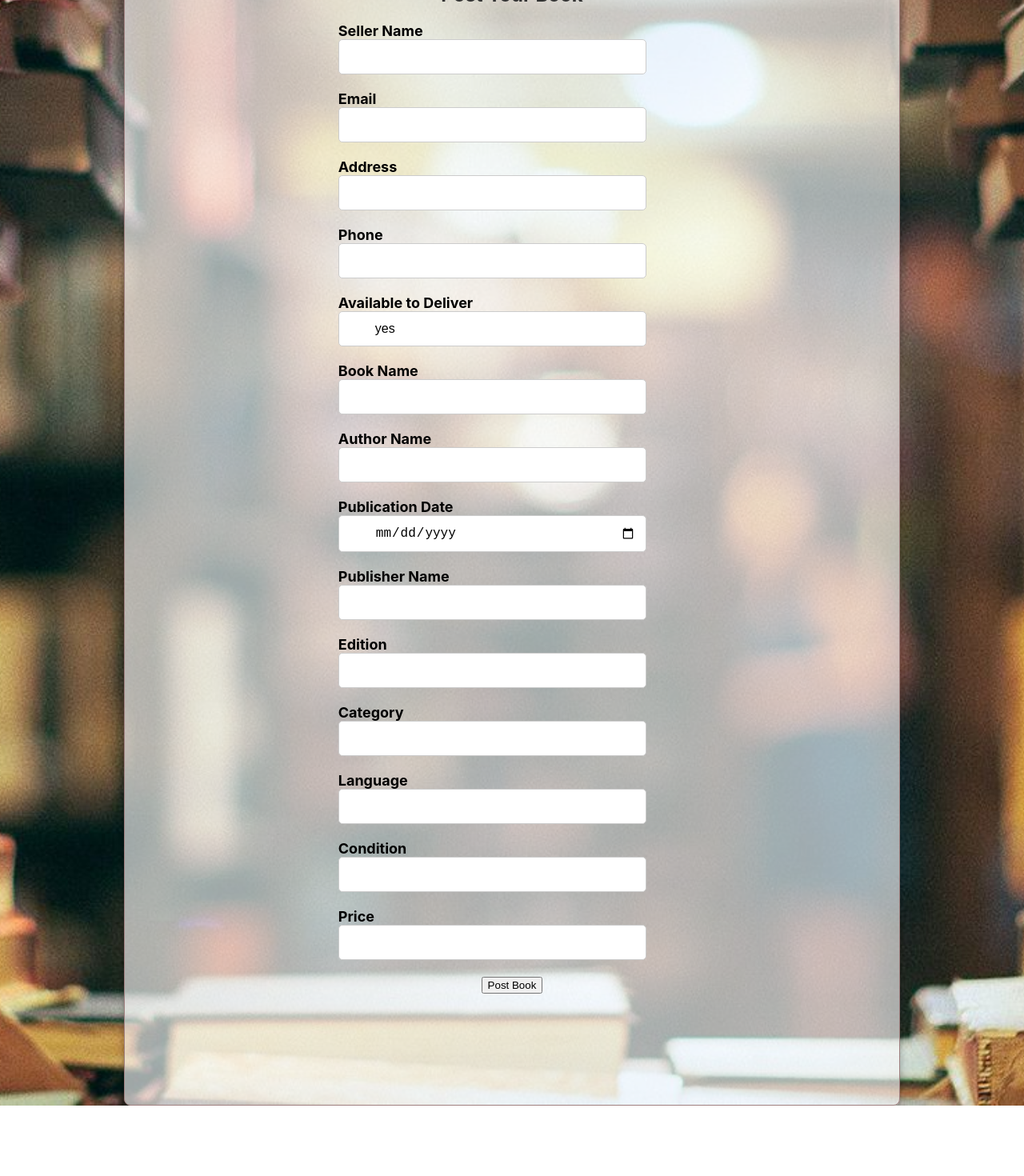
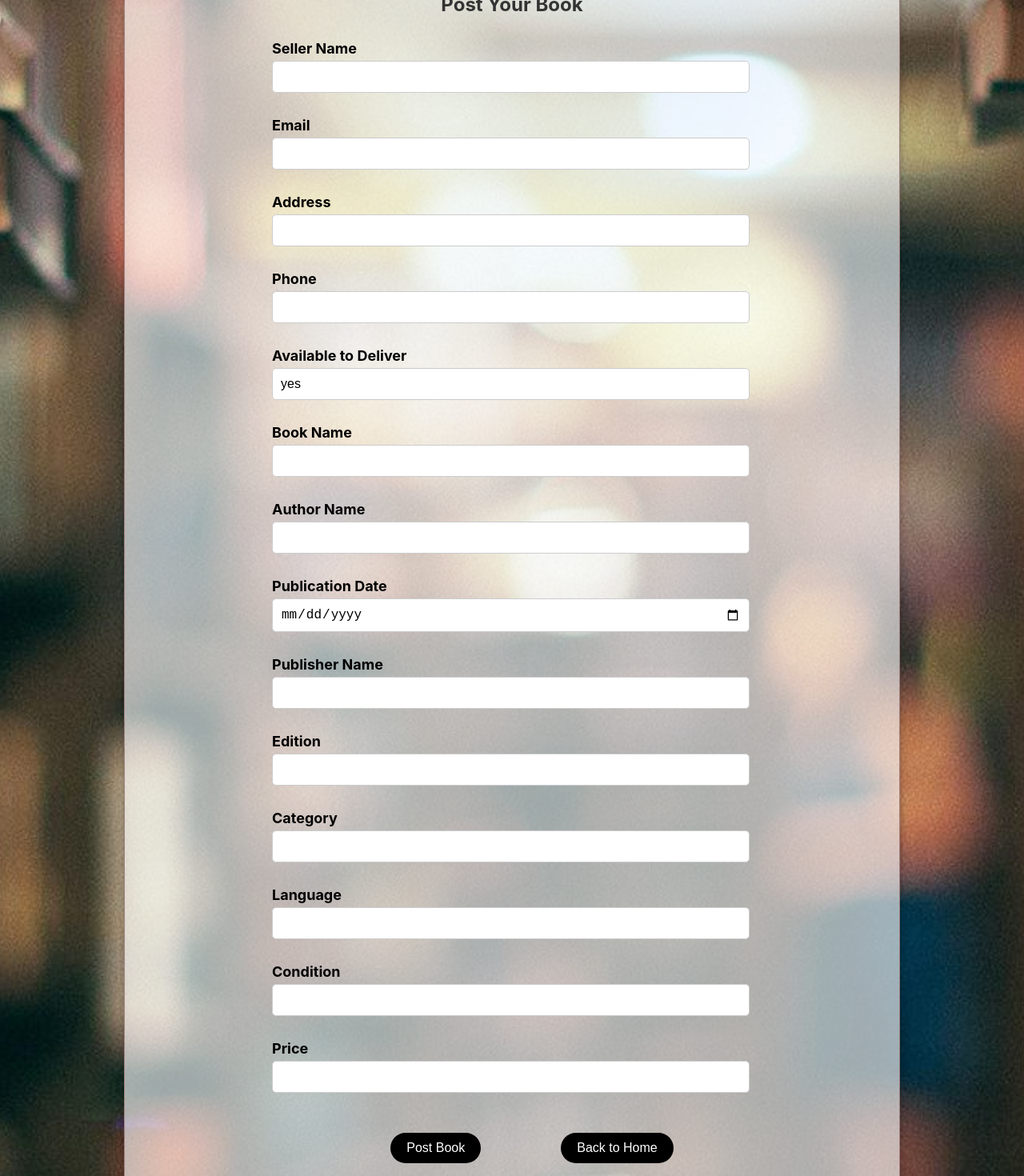
Before and after one commit to Margin22/frontend, a React (Create React App) app: page /postyourbook in a window 1280 px wide. Shown: the part 180-1650 px from the top of the page at 80% size. Before the commit the page ends 1562 px from the top, so only its background shows below. Built offline with nearby package versions, Linux system fonts and the light colour scheme.

Commit message:
tenth commit

```diff
--- a/src/Components/BookDescription/BookDescription.css
+++ b/src/Components/BookDescription/BookDescription.css
@@ -73,9 +73,9 @@
     padding: 10px 20px;
     font-size: 16px;
     color: #fff;
-    background-color: #007bff;
+    background-color: #000000;
     border: none;
-    border-radius: 4px;
+    border-radius: 25px;
     cursor: pointer;
     text-align: center;
     text-decoration: none;
--- a/src/Components/BookDescription/BookDescription.jsx
+++ b/src/Components/BookDescription/BookDescription.jsx
@@ -1,7 +1,6 @@
 import React from 'react';
 import { useLocation, useNavigate } from 'react-router-dom';
 import './BookDescription.css'; // Update the CSS import path
-import book_icon from '../Assets/book.jpg';
 
 export const BookDescription = () => {
   const location = useLocation();
@@ -17,9 +16,6 @@ export const BookDescription = () => {
       <div className="Post-container1000">
         <h2>Book Description</h2>
         <div className="PostYourBook-info21000">
-          <br />
-          <img src={book_icon} alt="book" />
-          <br />
           <p><b>Book Name:</b></p>
           <input type='text' value={title} disabled />
           <p><b>Author's Name:</b></p>
--- a/src/Components/PostYourBook/PostYourBook.css
+++ b/src/Components/PostYourBook/PostYourBook.css
@@ -8,19 +8,29 @@
   align-items: center;
 }
 
+form {
+  margin-top: 10px;
+  width: 100%; /* You can set the width to control how much space the form takes */
+  max-width: 500px; /* Optional: Set a maximum width for the form */
+  margin-left: -100px; /* Moves the form to the right */
+}
+
 .Post-container800 {
+  margin-top: 50px;
+  margin-bottom: 50px;
   display: flex;
   flex-direction: column;
   align-items: center;
-  justify-content: center;
+  justify-content: flex-start; /* Align content at the top */
   width: 60%;
-  height: 170vh;
-  margin: 0 auto;
+  max-width: 800px;
+  height: auto; /* Allow the height to adjust based on content */
   padding: 100px;
   border: 1px solid #a08080;
   border-radius: 8px;
   background-color: #ffffff9f;
   box-shadow: 0px 4px 10px rgba(0, 0, 0, 0.3);
+  overflow-y: auto; /* Enable vertical scrolling if needed */
 }
 
 .Post-container800 h2 {
@@ -29,43 +39,51 @@
   color: #333;
 }
 
-.PostYourBook-info1800 {
+.PostYourBook-info1800, .PostYourBook-info2800 {
   text-align: left;
-  width: 75%;
+  width: 115%; /* Ensures it fits the container */
+  margin-left: 0; /* Remove any extra margin if needed */
+  margin-right: 0; /* Optional: ensure it doesn't shift to the right */
   margin-bottom: 20px;
 }
 
-.PostYourBook-info1800 p {
+.PostYourBook-info1800 p, .PostYourBook-info2800 p {
   display: inline;
   font-size: 18px;
   margin: 10px 0;
 }
 
-.PostYourBook-info2800 {
-  text-align: left;
-  width: 75%;
-  margin-bottom: 20px;
+.input800 {
+  width: 100%;
+  padding: 10px;
+  margin-top: 5px;
+  margin-bottom: 10px;
+  border: 1px solid #ccc;
+  border-radius: 5px;
+  font-size: 16px;
 }
 
-.PostYourBook-info2800 p {
-  display: inline;
-  font-size: 18px;
-  margin: 10px 0;
+.input800:focus {
+  outline: none;
+  border-color: #4caf50; /* Highlight border on focus */
+  box-shadow: 0 0 5px rgba(76, 175, 80, 0.5);
 }
 
-.post-button800 {
+.Post-button800 {
   padding: 10px 20px;
   font-size: 16px;
   color: #fff;
-  background-color: #28a745;
+  background-color: #000000;
   border: none;
-  border-radius: 4px;
+  border-radius: 25px;
   cursor: pointer;
   margin-top: 20px;
   margin-bottom: 10px;
+  align-self: flex-end; /* Align the button to the right inside the container */
+  margin-right: 100px;
 }
 
-.post-button800:hover {
+.Post-button800:hover {
   background-color: #218838;
 }
 
@@ -73,12 +91,14 @@
   padding: 10px 20px;
   font-size: 16px;
   color: #fff;
-  background-color: #007bff;
+  background-color: #000000;
   border: none;
-  border-radius: 4px;
+  border-radius: 25px;
   cursor: pointer;
   text-align: center;
   text-decoration: none;
+  margin-top: 10px;
+  margin-right: -150px;
 }
 
 .back-button800:hover {
--- a/src/Components/PostYourBook/PostYourBook.jsx
+++ b/src/Components/PostYourBook/PostYourBook.jsx
@@ -25,7 +25,7 @@ const PostYourBook = () => {
   useEffect(() => {
     const fetchSeller = async () => {
       try {
-        const token = localStorage.getItem("accessToken");
+        const token = localStorage.getItem('accessToken');
         if (!token) {
           alert('User not authenticated. Please log in.');
           return;
@@ -45,19 +45,26 @@ const PostYourBook = () => {
 
         const userData = await response.json();
 
-        const sellerResponse = await fetch('http://localhost:8000/api/sellers/detail/', {
+        const sellerResponse = await fetch(
+          'http://localhost:8000/api/sellers/detail/',
+          {
             headers: {
               Authorization: `Bearer ${token}`,
             },
-        });
+          }
+        );
 
         if (sellerResponse.status === 404) {
-          console.log("No seller profile found; setting up for new seller input.");
-          setSellerInfo(null); // Allows user to fill in the form
+          console.log(
+            'No seller profile found; setting up for new seller input.'
+          );
+          setSellerInfo(null);
         } else if (!sellerResponse.ok) {
           const errorText = await sellerResponse.text();
           console.log('Seller details fetch error:', errorText);
-          alert('Failed to fetch seller details. Please try again or contact support.');
+          alert(
+            'Failed to fetch seller details. Please try again or contact support.'
+          );
         } else {
           const sellerData = await sellerResponse.json();
           setSellerInfo(sellerData);
@@ -79,22 +86,23 @@ const PostYourBook = () => {
   }, []);
 
   const handlePost = async () => {
-    if (Object.values(bookInfo).some(value => value.trim() === '')) {
+    if (Object.values(bookInfo).some((value) => value.trim() === '')) {
       alert('Please fill out all fields before posting.');
       return;
     }
 
     try {
-      const token = localStorage.getItem("accessToken");
+      const token = localStorage.getItem('accessToken');
       if (!token) {
         alert('User not authenticated. Please log in.');
         return;
       }
 
-      // Step 1: Check if seller exists and create one if necessary
       let sellerId = sellerInfo?.id;
       if (!sellerInfo) {
-        const sellerResponse = await fetch('http://localhost:8000/api/sellers/', {
+        const sellerResponse = await fetch(
+          'http://localhost:8000/api/sellers/',
+          {
             method: 'POST',
             headers: {
               'Content-Type': 'application/json',
@@ -107,7 +115,8 @@ const PostYourBook = () => {
               phone: bookInfo.phone,
               available_to_deliver: bookInfo.deliverable.toLowerCase() === 'yes',
             }),
-        });
+          }
+        );
 
         if (!sellerResponse.ok) {
           throw new Error('Failed to create seller');
@@ -117,7 +126,6 @@ const PostYourBook = () => {
         sellerId = sellerData.id;
       }
 
-      // Step 2: Create the book using fetch
       const bookResponse = await fetch('http://localhost:8000/api/books/', {
         method: 'POST',
         headers: {
@@ -155,143 +163,147 @@ const PostYourBook = () => {
       <div className="Post-container800">
         <h2>Post Your Book</h2>
         <form onSubmit={(e) => e.preventDefault()}>
-
-          {/* Seller Info - Editable if New User */}
           <div className="PostYourBook-info1800">
             <p><strong>Seller Name</strong></p>
             <input
               type="text"
+              className="input800"
               value={bookInfo.sellerName}
-              readOnly={!!sellerInfo} // Editable if no seller info
+              readOnly={!!sellerInfo}
               onChange={(e) => setBookInfo({ ...bookInfo, sellerName: e.target.value })}
             />
           </div>
-
           <div className="PostYourBook-info1800">
             <p><strong>Email</strong></p>
             <input
               type="email"
+              className="input800"
               value={bookInfo.email}
-              readOnly={!!sellerInfo} // Editable if no seller info
+              readOnly={!!sellerInfo}
               onChange={(e) => setBookInfo({ ...bookInfo, email: e.target.value })}
             />
           </div>
-
           <div className="PostYourBook-info1800">
             <p><strong>Address</strong></p>
             <input
               type="text"
+              className="input800"
               value={bookInfo.address}
-              readOnly={!!sellerInfo} // Editable if no seller info
+              readOnly={!!sellerInfo}
               onChange={(e) => setBookInfo({ ...bookInfo, address: e.target.value })}
             />
           </div>
-
           <div className="PostYourBook-info1800">
             <p><strong>Phone</strong></p>
             <input
               type="text"
+              className="input800"
               value={bookInfo.phone}
-              readOnly={!!sellerInfo} // Editable if no seller info
+              readOnly={!!sellerInfo}
               onChange={(e) => setBookInfo({ ...bookInfo, phone: e.target.value })}
             />
           </div>
-
           <div className="PostYourBook-info1800">
             <p><strong>Available to Deliver</strong></p>
             <input
               type="text"
+              className="input800"
               value={bookInfo.deliverable}
-              readOnly={!!sellerInfo} // Editable if no seller info
+              readOnly={!!sellerInfo}
               onChange={(e) => setBookInfo({ ...bookInfo, deliverable: e.target.value })}
             />
           </div>
-
-          {/* Book Info Fields */}
           <div className="PostYourBook-info2800">
             <p><strong>Book Name</strong></p>
             <input
               type="text"
+              className="input800"
               value={bookInfo.bookName}
               onChange={(e) => setBookInfo({ ...bookInfo, bookName: e.target.value })}
             />
           </div>
-
           <div className="PostYourBook-info2800">
             <p><strong>Author Name</strong></p>
             <input
               type="text"
+              className="input800"
               value={bookInfo.authorName}
               onChange={(e) => setBookInfo({ ...bookInfo, authorName: e.target.value })}
             />
           </div>
-
           <div className="PostYourBook-info2800">
             <p><strong>Publication Date</strong></p>
             <input
               type="date"
+              className="input800"
               value={bookInfo.publicationDate}
               onChange={(e) => setBookInfo({ ...bookInfo, publicationDate: e.target.value })}
             />
           </div>
-
           <div className="PostYourBook-info2800">
             <p><strong>Publisher Name</strong></p>
             <input
               type="text"
+              className="input800"
               value={bookInfo.publisherName}
               onChange={(e) => setBookInfo({ ...bookInfo, publisherName: e.target.value })}
             />
           </div>
-
           <div className="PostYourBook-info2800">
             <p><strong>Edition</strong></p>
             <input
               type="text"
+              className="input800"
               value={bookInfo.edition}
               onChange={(e) => setBookInfo({ ...bookInfo, edition: e.target.value })}
             />
           </div>
-
           <div className="PostYourBook-info2800">
             <p><strong>Category</strong></p>
             <input
               type="text"
+              className="input800"
               value={bookInfo.category}
               onChange={(e) => setBookInfo({ ...bookInfo, category: e.target.value })}
             />
           </div>
-
           <div className="PostYourBook-info2800">
             <p><strong>Language</strong></p>
             <input
               type="text"
+              className="input800"
               value={bookInfo.language}
               onChange={(e) => setBookInfo({ ...bookInfo, language: e.target.value })}
             />
           </div>
-
           <div className="PostYourBook-info2800">
             <p><strong>Condition</strong></p>
             <input
               type="text"
+              className="input800"
               value={bookInfo.condition}
               onChange={(e) => setBookInfo({ ...bookInfo, condition: e.target.value })}
             />
           </div>
-
           <div className="PostYourBook-info2800">
             <p><strong>Price</strong></p>
             <input
-              type="number"
+              type="text"
+              className="input800"
               value={bookInfo.price}
               onChange={(e) => setBookInfo({ ...bookInfo, price: e.target.value })}
             />
           </div>
-
-          <button type="button" className="Post-your-book-button800" onClick={handlePost}>
-            Post Book
-          </button>
+          <button type="button" className="Post-button800" onClick={handlePost}>Post Book</button>
+          <button onClick={() => navigate('/home')} className="back-button800">Back to Home</button>
+          <br>
+          </br>
+          <br>
+          </br>
+          <br>
+          </br>
+          <br>
+          </br>
         </form>
       </div>
     </div>
--- a/src/Components/YourBookDetails/YourBookDetails.jsx
+++ b/src/Components/YourBookDetails/YourBookDetails.jsx
@@ -1,7 +1,6 @@
 import React, { useState } from 'react';
 import { useLocation, useNavigate } from 'react-router-dom';
 import './YourBookDetails.css';
-import book_icon from '../Assets/book.jpg';
 import axios from 'axios';
 
 export const YourBookDetails = () => {
@@ -91,9 +90,6 @@ export const YourBookDetails = () => {
       <div className="Post-container200">
         <h2>Your Book Details</h2>
         <div className="PostYourBook-info1200">
-          <br />
-          <img src={book_icon} alt="book" />
-          <br />
           <p><b>Book Name:</b></p>
           <input
             type='text'
@@ -210,14 +206,15 @@ export const YourBookDetails = () => {
             disabled={!isEditing}
           />
         </div>
-
-        <button onClick={() => navigate('/home')} className="back-button200">Back to Home</button>
-        <button onClick={handleDelete} className="Delete200">Delete</button>
+        <div className='buttonContainer'>
         {isEditing ? (
           <button onClick={handleUpdate} className="Update200">Update</button>
         ) : (
           <button onClick={handleEditToggle} className="Edit200">Edit</button>
         )}
+        <button onClick={() => navigate('/home')} className="back-button200">Back to Home</button>
+        <button onClick={handleDelete} className="Delete200">Delete</button>
+        </div>
       </div>
   </div>
 );
--- a/src/Components/YourPostings/YourPostings.css
+++ b/src/Components/YourPostings/YourPostings.css
@@ -78,16 +78,16 @@
     color: #fff;
     background-color: #000000;
     border: none;
-    border-radius: 4px;
+    border-radius: 25px;
     cursor: pointer;
     text-align: center;
     text-decoration: none;
-    width: 170px;
+    width: 142px;
     margin-left: 50px;
     margin-top: 80px;
 
   }
 
   .back-button600:hover {
-    background-color: #da0f16;
+    background-color: #0056b3;
   }
```
Also changed, not shown: src/Components/HomePage/HomePage.css (+10 -8 lines), src/Components/Profile/ProfilePage.css (+4 -4 lines), src/Components/YourBookDetails/YourBookDetails.css (+62 -40 lines). Lines whose indentation alone changed are shown as unchanged.
